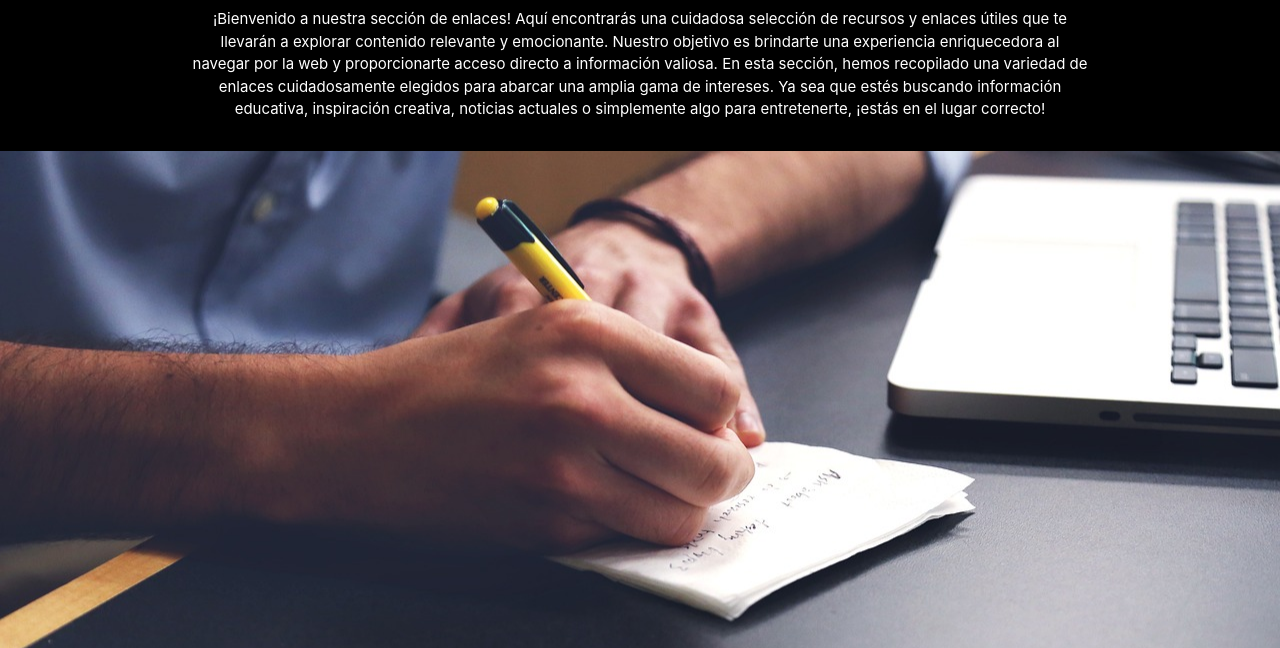
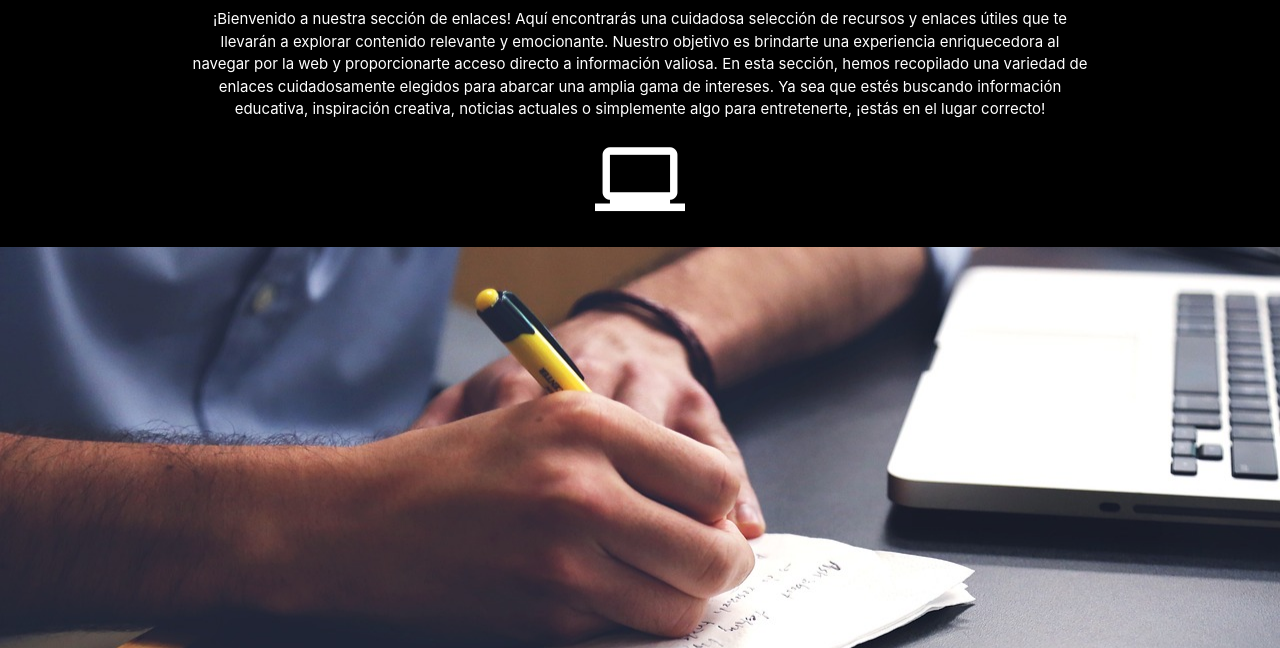
Before and after one commit to mateo-npb/Tarea4, a plain HTML site: page enlaces.html in a window 1280 px wide. Shown: the part 586-1234 px from the top of the page. Drawn offline with nearby package versions, Linux system fonts and the light colour scheme; a script that the page names is missing.

Commit message:
Version 4 enlaceicono

```diff
--- a/enlaces.html
+++ b/enlaces.html
@@ -5,6 +5,7 @@
 	<link rel="stylesheet" type="text/css" href="css/materialize.min.css">
 	<script type="text/javascript" src="js/materialize.min.js"></script>
 	<script type="text/javascript" src="js/funciones.js"></script>
+  <link href="https://fonts.googleapis.com/icon?family=Material+Icons" rel="stylesheet">
 </head>
 <body>
 
@@ -33,6 +34,8 @@
         <p>¡Bienvenido a nuestra sección de enlaces! Aquí encontrarás una cuidadosa selección de recursos y enlaces útiles que te llevarán a explorar contenido relevante y emocionante. Nuestro objetivo es brindarte una experiencia enriquecedora al navegar por la web y proporcionarte acceso directo a información valiosa.
 
         En esta sección, hemos recopilado una variedad de enlaces cuidadosamente elegidos para abarcar una amplia gama de intereses. Ya sea que estés buscando información educativa, inspiración creativa, noticias actuales o simplemente algo para entretenerte, ¡estás en el lugar correcto!</p>
+
+        <i class="large material-icons">laptop_windows</i>
       </div>
     </div>
   </div>
```
Also changed, not shown: pqr.html (+0 -4 lines).
